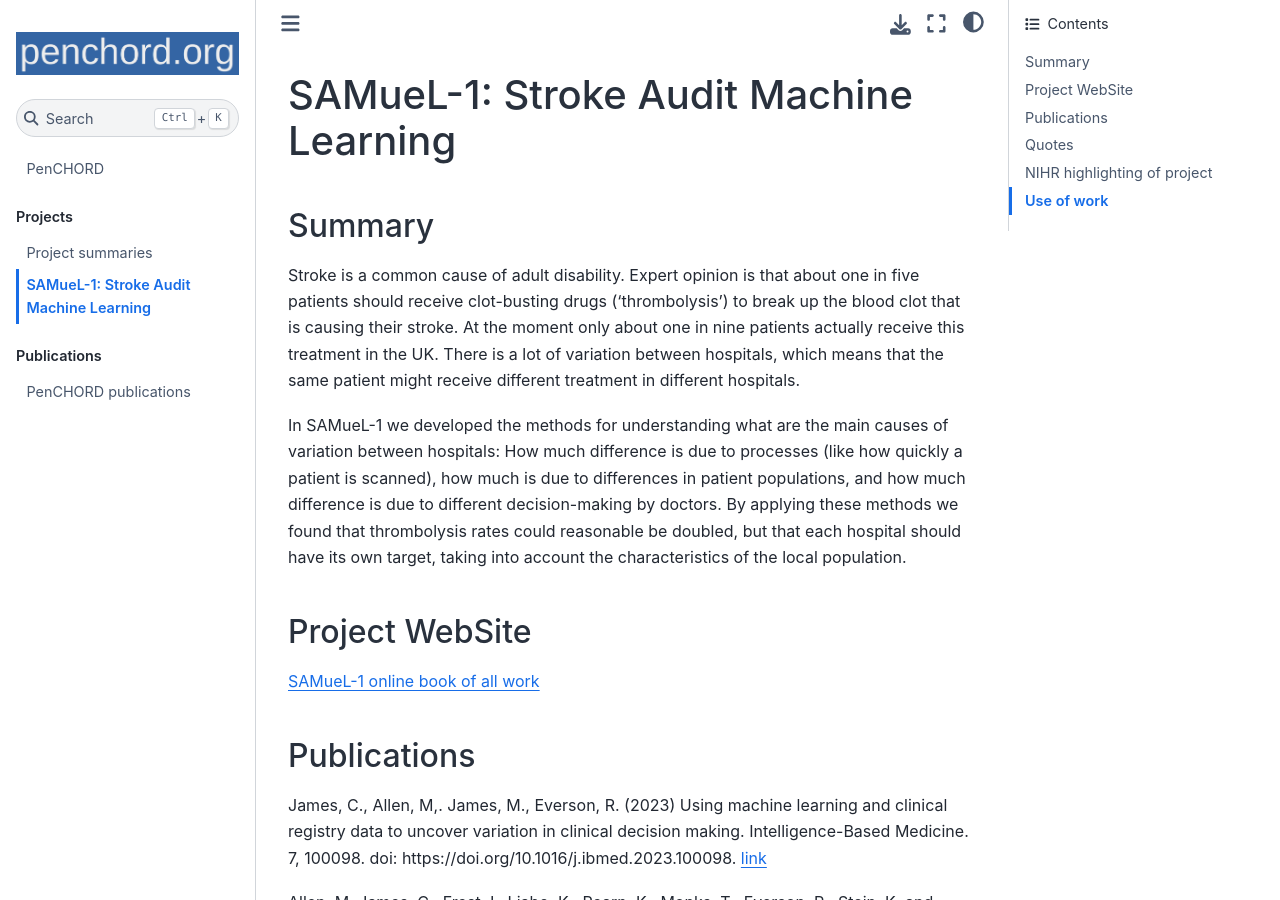
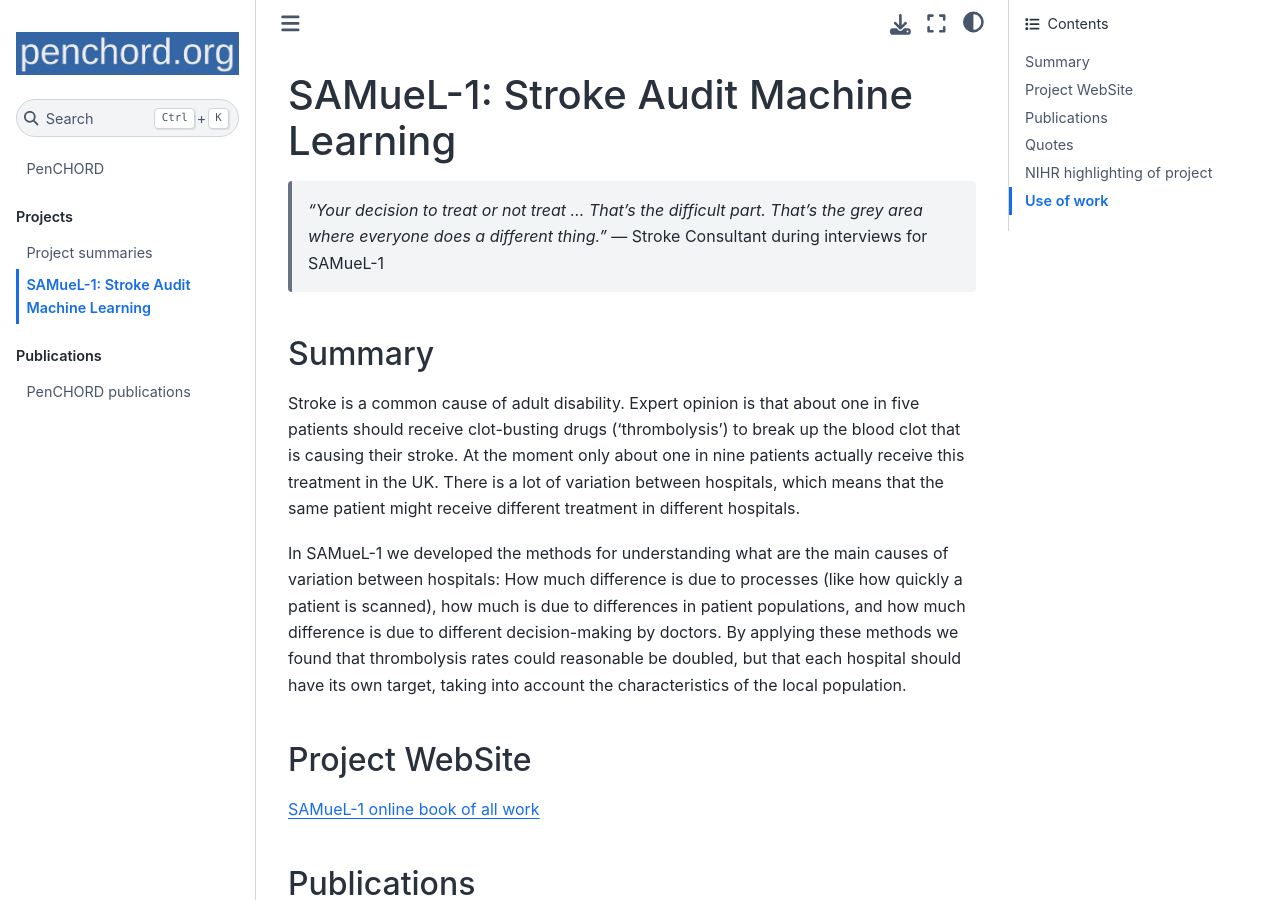
Before and after one commit to penchord/web, a Jupyter Book: the page built from project_pages/samuel_1.md, in a window 1280 px wide and 900 px high. Built offline with Jupyter Book 1.0.4 settings and Sphinx 7.4.7 and the Sphinx Book theme 1.1.4, drawn with Linux system fonts in a browser that asks for light colours.

Commit message:
Update sam-1

```diff
--- a/project_pages/samuel_1.md
+++ b/project_pages/samuel_1.md
@@ -1,4 +1,6 @@
 # SAMueL-1: Stroke Audit Machine Learning
+
+> *“Your decision to treat or not treat … That’s the difficult part. That’s the grey area where everyone does a different thing.”* — Stroke Consultant during interviews for SAMueL-1
 
 ## Summary
 
```
